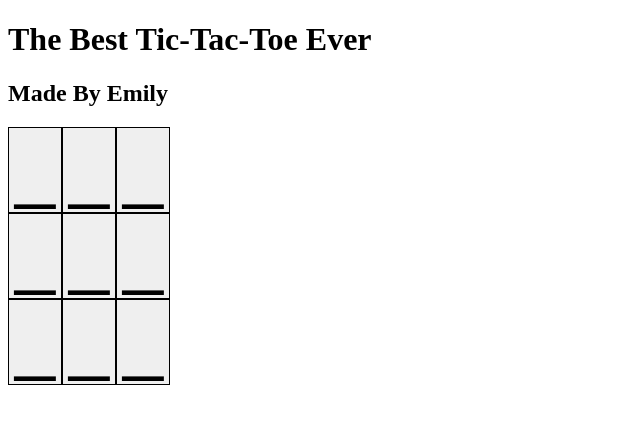
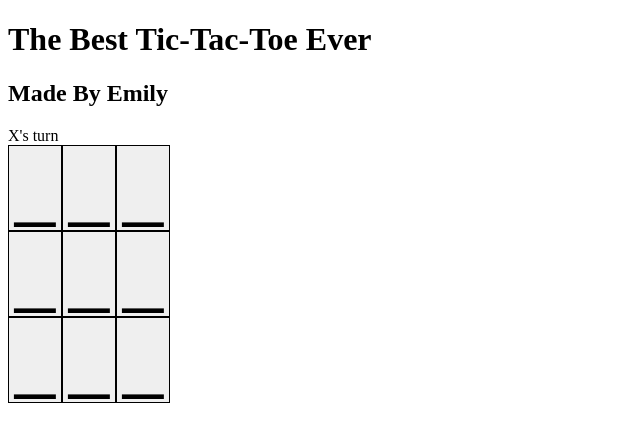
Before and after one commit to CodingItWrong/emily-tictactoe, a Vue app: page / in a window 1280 px wide. Shown: the top 442 px of the page, without its empty margins (0-640 px from the left). Built offline with nearby package versions, Linux system fonts and the light colour scheme.

Commit message:
Indicate turn

```diff
--- a/src/components/Grid.vue
+++ b/src/components/Grid.vue
@@ -1,5 +1,6 @@
 <template>
   <div>
+    <div>{{turnShape}}'s turn</div>
     <div v-for="(row, rowIndex) in rows" :key="rowIndex">
       <Square
         v-for="(space, columnIndex) in row"
@@ -28,6 +29,7 @@ export default {
         [0, 0, 0],
       ],
       shapes: ['_', 'X', 'O'],
+      turn: 1,
     }
   },
   methods: {
@@ -42,6 +44,9 @@ export default {
     shape(shapeIndex) {
       return this.shapes[shapeIndex]
     },
+    turnShape() {
+      return this.shapes[this.turn]
+    },
   },
 }
 </script>
```
